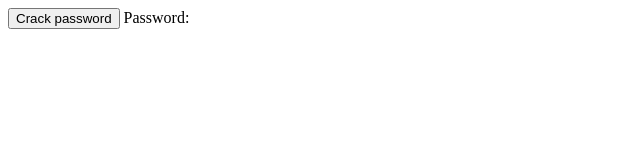
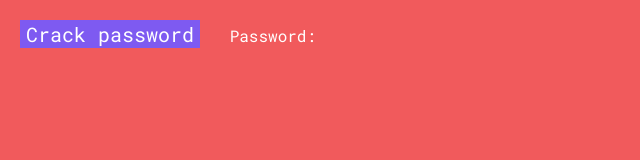
Before and after one commit to galargh/n-tropy, a website: page time-attack/index.html in a window 1280 px wide. Shown: the whole page, without its empty margins (0-640 px from the left). Drawn offline with nearby package versions, Linux system fonts and the light colour scheme.

Commit message:
Fixed up :clock10: style a bit

```diff
--- a/time-attack/index.html
+++ b/time-attack/index.html
@@ -5,6 +5,43 @@
     <title>Facebook timing attack</title>
     <script src="https://ajax.googleapis.com/ajax/libs/jquery/2.2.2/jquery.min.js"></script>
     <script src="http://code.highcharts.com/highcharts.js"></script>
+    <link href='https://fonts.googleapis.com/css?family=Roboto+Mono' rel='stylesheet' type='text/css'>
+
+    <style>
+      html, body {
+        background-color: #F15A5C;
+        font-family: "Roboto Mono", monospace;
+        color: white;
+        height: 100%;
+        width: 100%;
+        margin: 0;
+      }
+      input {
+        margin: 20px;
+        background-color: #7E5AF1;
+        color: white;
+      	font-family: "Roboto Mono", monospace;
+        font-size: 20px;
+        border: none;
+      	border-radius: 0;
+        text-align: right;
+        cursor: pointer;
+      }
+      input:active {
+        outline: none;
+      }
+      input:focus {
+        outline:none;
+      }
+      #passwordLength, #passwordLetters {
+        width: 100%;
+      }
+      #passwordLetters span {
+        width: 50%;
+        float: left;
+        margin: auto;
+      }
+    </style>
 
     <script type="text/javascript">
       /**
```
